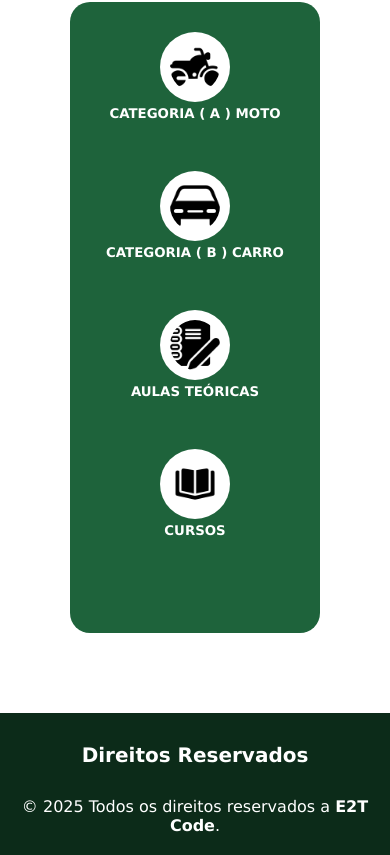
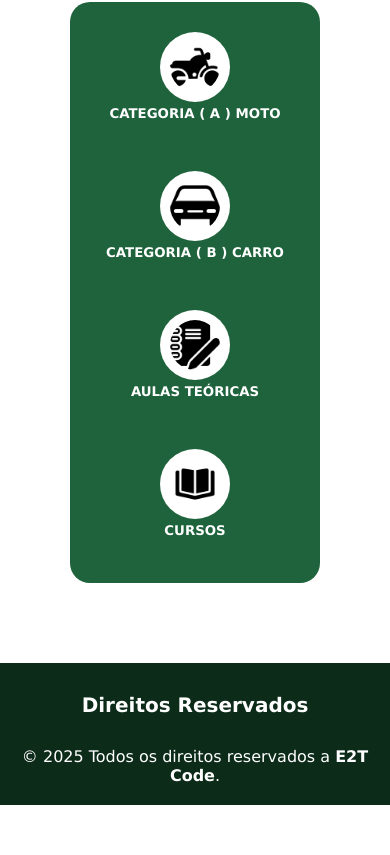
Before and after one commit to 1Breniin/LaningPageTeste, a plain HTML site: page index.html in a window 390 px wide. Shown: the part 1868-2723 px from the top of the page. After the commit the page ends 2673 px from the top, so only its background shows below. Drawn offline with Linux system fonts and the light colour scheme.

Commit message:
🃏 Alterações no media querry

```diff
--- a/estilos/media-querry.css
+++ b/estilos/media-querry.css
@@ -24,6 +24,10 @@
     th, td{
         padding: 7px;
     }
+
+    #card-curso h3{
+        padding-bottom: 0px;
+    }
 }
 
 @media screen and (max-width: 480px) {
```
